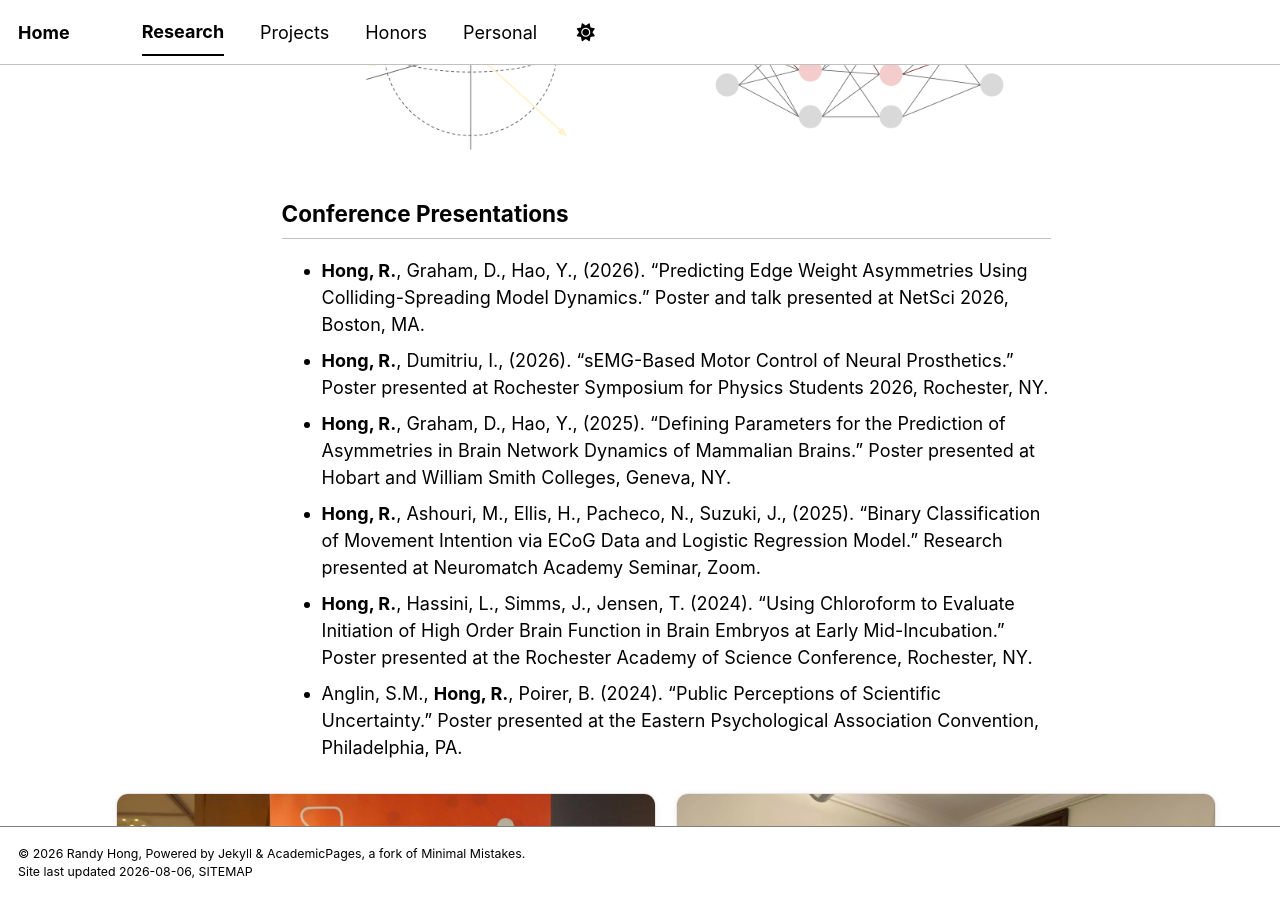
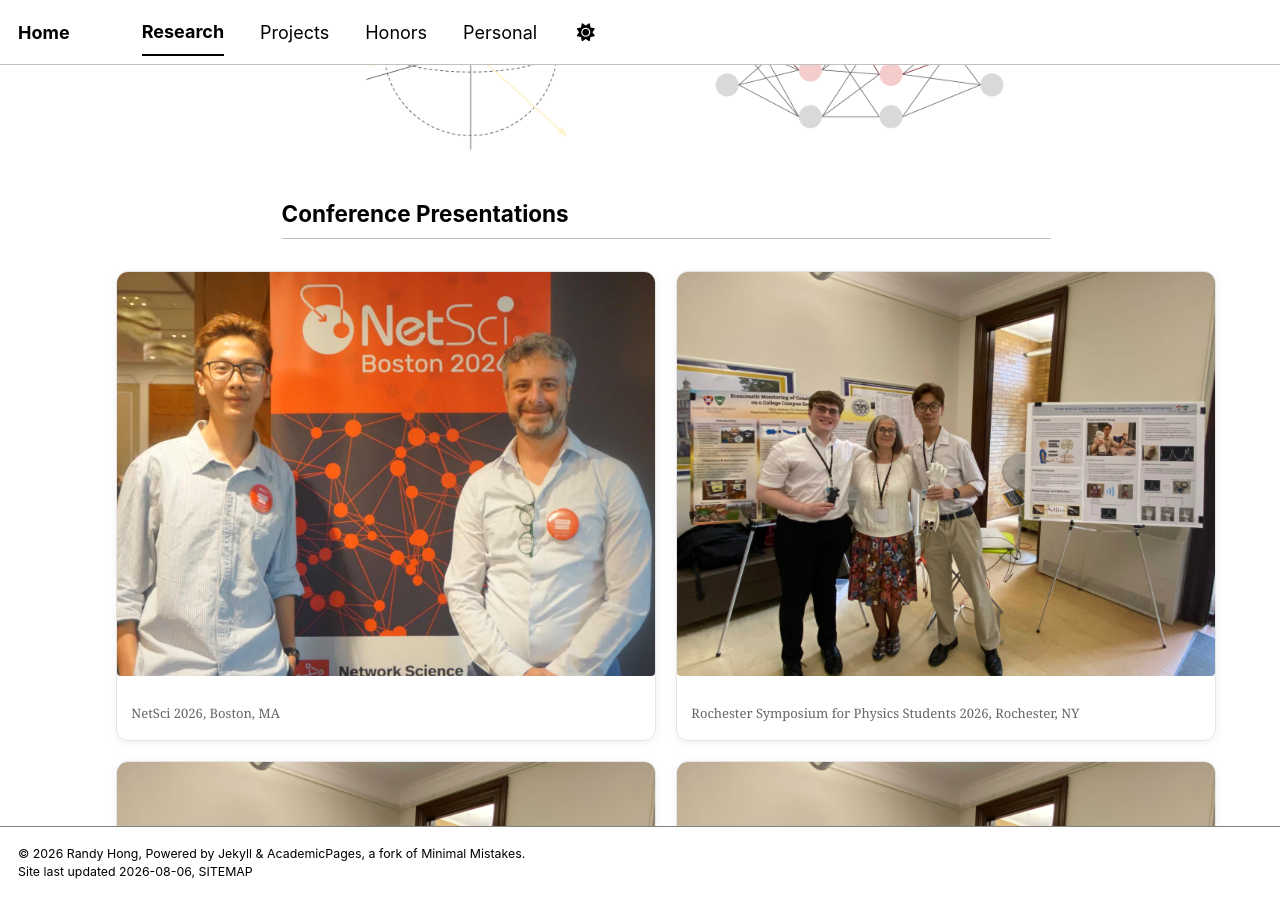
Before and after one commit to randyhongg/randyhongg.github.io, a Jekyll site: the page built from _pages/research.md, in a window 1280 px wide and 900 px high, scrolled down 1045 px. Built offline with Jekyll 4.4.1, drawn with Linux system fonts in a browser that asks for light colours; a style sheet for code colours, icons or effects is not loaded.

Commit message:
Update research.md

```diff
--- a/_pages/research.md
+++ b/_pages/research.md
@@ -36,13 +36,6 @@ Despite our efforts, we understand very little about how the brain communicates
 </div>
 
 ## Conference Presentations
-
-- **Hong, R.**, Graham, D., Hao, Y., (2026). “Predicting Edge Weight Asymmetries Using Colliding-Spreading Model Dynamics.” Poster and talk presented at NetSci 2026, Boston, MA.
-- **Hong, R.**, Dumitriu, I., (2026). “sEMG-Based Motor Control of Neural Prosthetics.” Poster presented at Rochester Symposium for Physics Students 2026, Rochester, NY.
-- **Hong, R.**, Graham, D., Hao, Y., (2025). “Defining Parameters for the Prediction of Asymmetries in Brain Network Dynamics of Mammalian Brains.” Poster presented at Hobart and William Smith Colleges, Geneva, NY.
-- **Hong, R.**, Ashouri, M., Ellis, H., Pacheco, N., Suzuki, J., (2025). “Binary Classification of Movement Intention via ECoG Data and Logistic Regression Model.” Research presented at Neuromatch Academy Seminar, Zoom.
-- **Hong, R.**, Hassini, L., Simms, J., Jensen, T. (2024). “Using Chloroform to Evaluate Initiation of High Order Brain Function in Brain Embryos at Early Mid-Incubation.” Poster presented at the Rochester Academy of Science Conference, Rochester, NY.
-- Anglin, S.M., **Hong, R.**, Poirer, B. (2024). “Public Perceptions of Scientific Uncertainty.” Poster presented at the Eastern Psychological Association Convention, Philadelphia, PA.
 
 <style>
 .conference-photos-wide {
```
